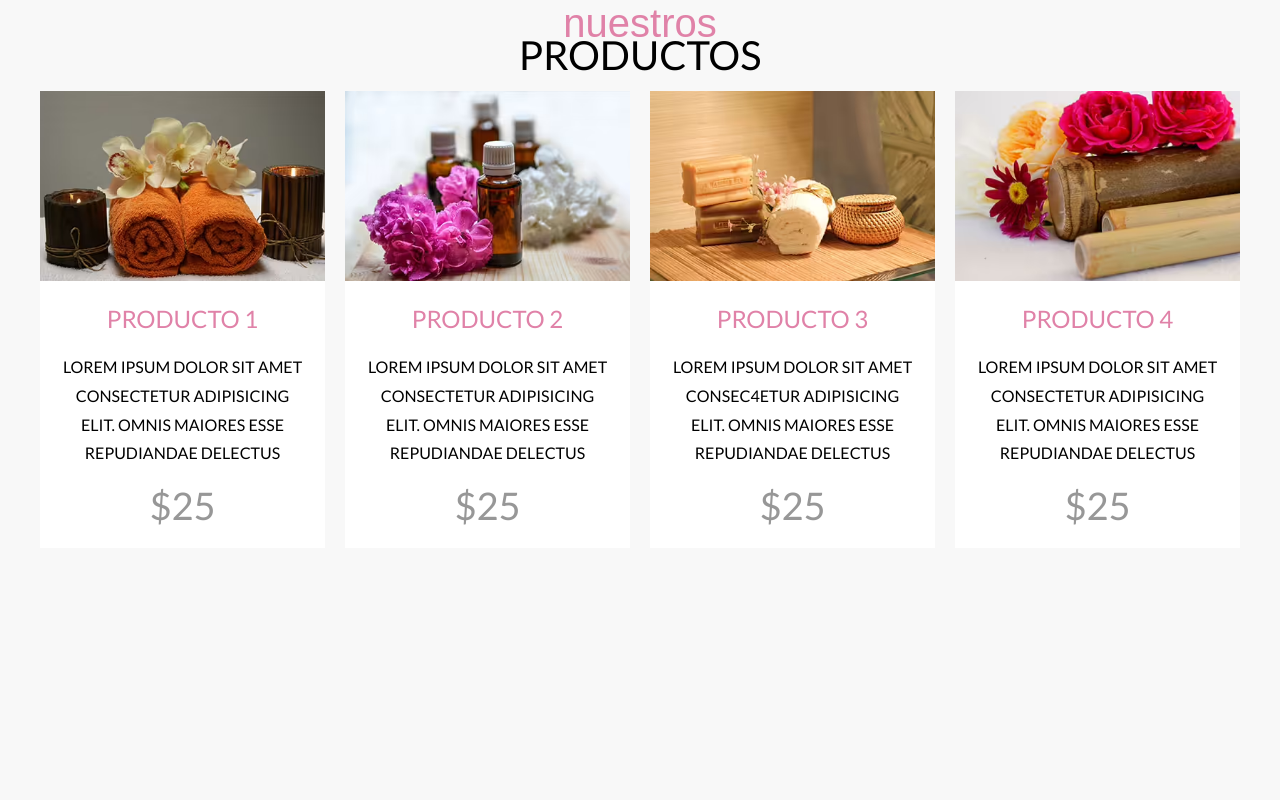
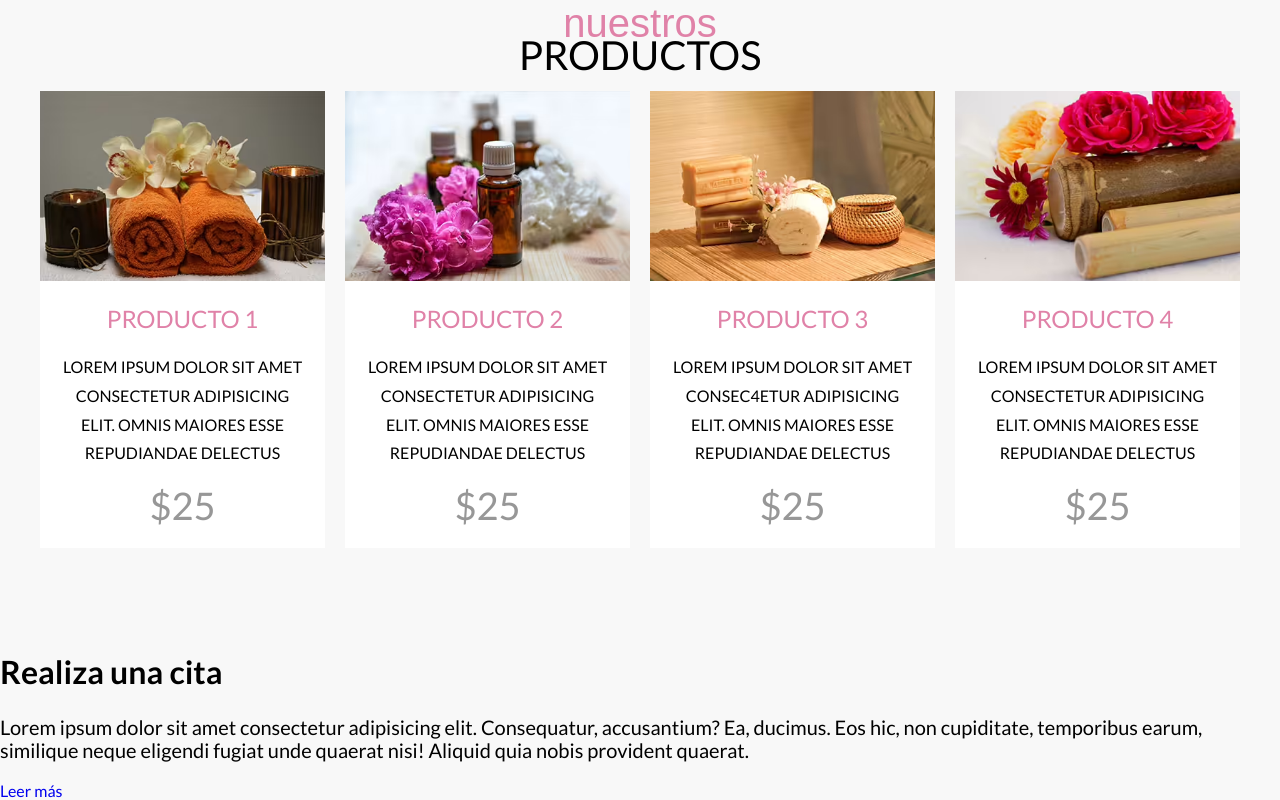
Before and after one commit to LuisMarioSolano/carolina-spa, a website: page index.html in a window 1280 px wide. Shown: the part 2824-3624 px from the top of the page. Before the commit the page ends 3452 px from the top, so only its background shows below. Drawn offline with Linux system fonts and the light colour scheme; a web font is replaced by a local one.

Commit message:
Update index.html: add elements for .cita

```diff
--- a/index.html
+++ b/index.html
@@ -285,5 +285,17 @@
         </div>
       </div>
     </main>
+
+    <section class="cita">
+      <h2 class="cita__heading">Realiza una cita</h2>
+      <p class="cita__texto">
+        Lorem ipsum dolor sit amet consectetur adipisicing elit. Consequatur,
+        accusantium? Ea, ducimus. Eos hic, non cupiditate, temporibus earum,
+        similique neque eligendi fugiat unde quaerat nisi! Aliquid quia nobis
+        provident quaerat.
+      </p>
+
+      <a class="cita__enlace" href="#">Leer más</a>
+    </section>
   </body>
 </html>
```
